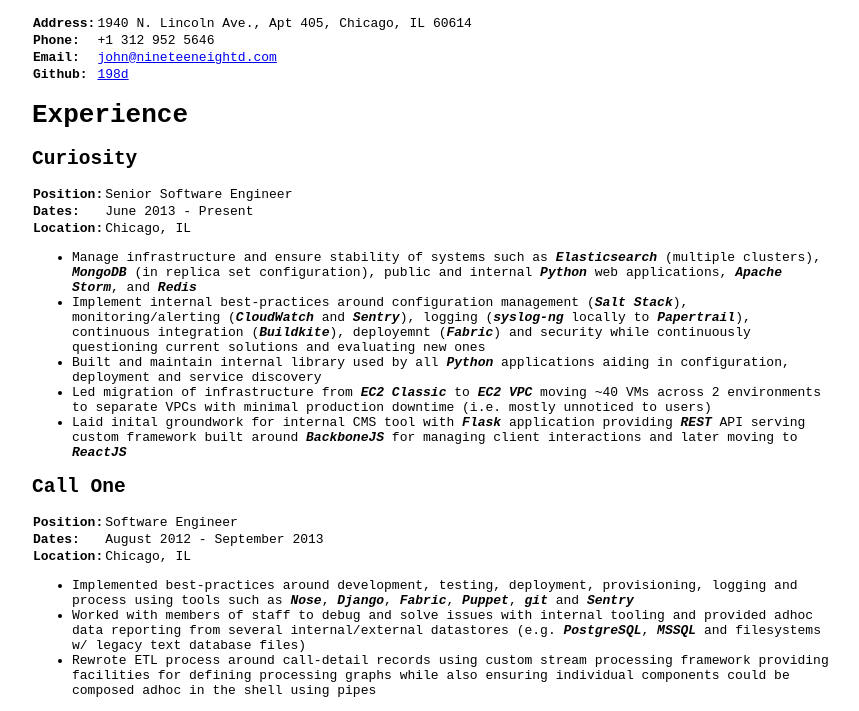
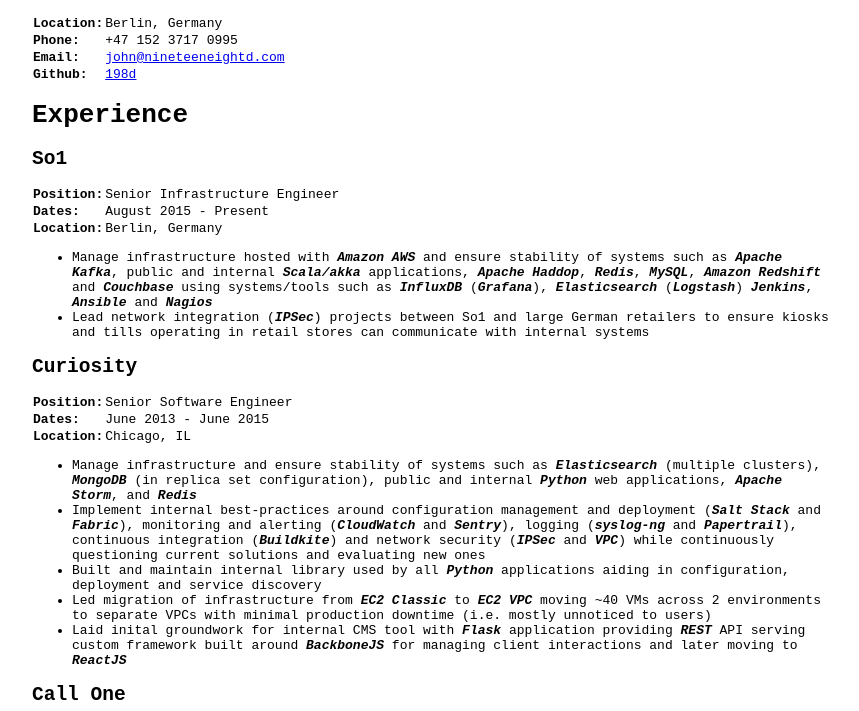
Before and after one commit to 198d/cv, a plain HTML site: page index.html in a window 1280 px wide. Shown: the part 50-761 px from the top of the page, without its empty margins (208-1067 px from the left). Drawn offline with Linux system fonts and the light colour scheme.

Commit message:
Really Up-to-date

```diff
--- a/index.html
+++ b/index.html
@@ -54,12 +54,9 @@ em {
 <col class="docinfo-name" />
 <col class="docinfo-content" />
 <tbody valign="top">
-<tr><th class="docinfo-name">Address:</th>
-<td><pre class="address">
-1940 N. Lincoln Ave., Apt 405, Chicago, IL 60614
-</pre>
-</td></tr>
-<tr class="field"><th class="docinfo-name">Phone:</th><td class="field-body">+1 312 952 5646</td>
+<tr class="field"><th class="docinfo-name">Location:</th><td class="field-body">Berlin, Germany</td>
+</tr>
+<tr class="field"><th class="docinfo-name">Phone:</th><td class="field-body">+47 152 3717 0995</td>
 </tr>
 <tr class="field"><th class="docinfo-name">Email:</th><td class="field-body"><a class="reference external" href="mailto:john&#64;nineteeneightd.com">john&#64;nineteeneightd.com</a></td>
 </tr>
@@ -69,6 +66,31 @@ em {
 </table>
 <div class="section" id="experience">
 <h1>Experience</h1>
+<div class="section" id="so1">
+<h2>So1</h2>
+<table class="docutils field-list" frame="void" rules="none">
+<col class="field-name" />
+<col class="field-body" />
+<tbody valign="top">
+<tr class="field"><th class="field-name">Position:</th><td class="field-body">Senior Infrastructure Engineer</td>
+</tr>
+<tr class="field"><th class="field-name">Dates:</th><td class="field-body">August 2015 - Present</td>
+</tr>
+<tr class="field"><th class="field-name">Location:</th><td class="field-body">Berlin, Germany</td>
+</tr>
+</tbody>
+</table>
+<ul class="simple">
+<li>Manage infrastructure hosted with <em>Amazon AWS</em> and ensure stability of
+systems such as <em>Apache Kafka</em>, public and internal <em>Scala/akka</em>
+applications, <em>Apache Haddop</em>, <em>Redis</em>, <em>MySQL</em>, <em>Amazon Redshift</em> and
+<em>Couchbase</em> using systems/tools such as <em>InfluxDB</em> (<em>Grafana</em>),
+<em>Elasticsearch</em> (<em>Logstash</em>) <em>Jenkins</em>, <em>Ansible</em> and <em>Nagios</em></li>
+<li>Lead network integration (<em>IPSec</em>) projects between So1 and large German
+retailers to ensure kiosks and tills operating in retail stores
+can communicate with internal systems</li>
+</ul>
+</div>
 <div class="section" id="curiosity">
 <h2>Curiosity</h2>
 <table class="docutils field-list" frame="void" rules="none">
@@ -77,7 +99,7 @@ em {
 <tbody valign="top">
 <tr class="field"><th class="field-name">Position:</th><td class="field-body">Senior Software Engineer</td>
 </tr>
-<tr class="field"><th class="field-name">Dates:</th><td class="field-body">June 2013 - Present</td>
+<tr class="field"><th class="field-name">Dates:</th><td class="field-body">June 2013 - June 2015</td>
 </tr>
 <tr class="field"><th class="field-name">Location:</th><td class="field-body">Chicago, IL</td>
 </tr>
@@ -87,11 +109,11 @@ em {
 <li>Manage infrastructure and ensure stability of systems such as <em>Elasticsearch</em>
 (multiple clusters), <em>MongoDB</em> (in replica set configuration), public and
 internal <em>Python</em> web applications, <em>Apache Storm</em>, and <em>Redis</em></li>
-<li>Implement internal best-practices around configuration management (<em>Salt
-Stack</em>), monitoring/alerting (<em>CloudWatch</em> and <em>Sentry</em>), logging
-(<em>syslog-ng</em> locally to <em>Papertrail</em>), continuous integration (<em>Buildkite</em>),
-deployemnt (<em>Fabric</em>) and security while continuously questioning current
-solutions and evaluating new ones</li>
+<li>Implement internal best-practices around configuration management and
+deployment (<em>Salt Stack</em> and <em>Fabric</em>), monitoring and alerting (<em>CloudWatch</em>
+and <em>Sentry</em>), logging (<em>syslog-ng</em> and <em>Papertrail</em>), continuous integration
+(<em>Buildkite</em>) and network security (<em>IPSec</em> and <em>VPC</em>) while continuously
+questioning current solutions and evaluating new ones</li>
 <li>Built and maintain internal library used by all <em>Python</em> applications aiding
 in configuration, deployment and service discovery</li>
 <li>Led migration of infrastructure from <em>EC2 Classic</em> to <em>EC2 VPC</em> moving ~40
@@ -216,5 +238,14 @@ team for major project that served company's major newspaper websites</li>
 </div>
 </div>
 </div>
+<script>
+  (function(i,s,o,g,r,a,m){i['GoogleAnalyticsObject']=r;i[r]=i[r]||function(){
+  (i[r].q=i[r].q||[]).push(arguments)},i[r].l=1*new Date();a=s.createElement(o),
+  m=s.getElementsByTagName(o)[0];a.async=1;a.src=g;m.parentNode.insertBefore(a,m)
+  })(window,document,'script','//www.google-analytics.com/analytics.js','ga');
+
+  ga('create', 'UA-32627646-2', 'auto');
+  ga('send', 'pageview');
+</script>
 </body>
 </html>
```
